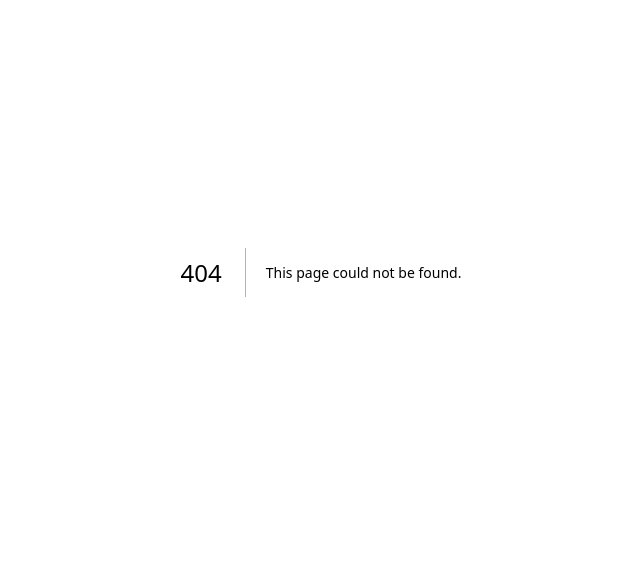
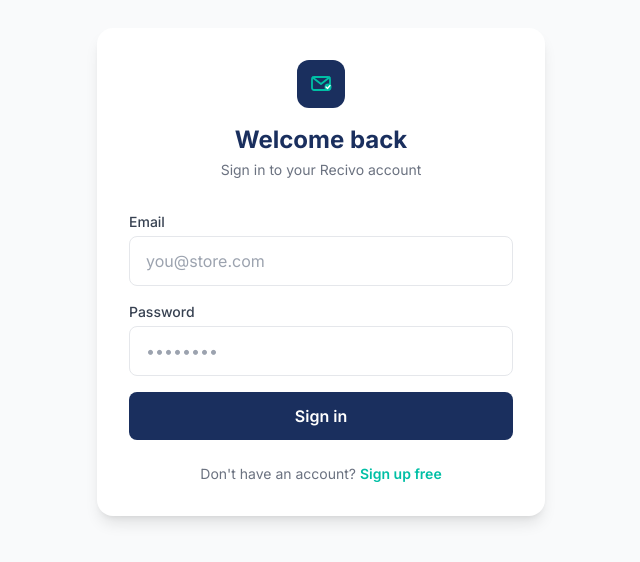
Before and after one commit to MrZorian/tryrecivo-app, a Next.js app: page /login in a window 1280 px wide. Before the commit this address had no page. Shown: the part 128-690 px from the top of the page, without its empty margins (319-959 px from the left). Built offline with nearby package versions, Linux system fonts and the light colour scheme; no server answers.

Commit message:
Add app/login/page.tsx

```diff
--- /dev/null
+++ b/app/login/page.tsx
@@ -0,0 +1,91 @@
+'use client'
+import { useState } from 'react'
+import { createClient } from '@/lib/supabase'
+import { useRouter } from 'next/navigation'
+import Link from 'next/link'
+import Image from 'next/image'
+
+export default function LoginPage() {
+  const [email, setEmail] = useState('')
+  const [password, setPassword] = useState('')
+  const [error, setError] = useState('')
+  const [loading, setLoading] = useState(false)
+  const router = useRouter()
+  const supabase = createClient()
+
+  const handleLogin = async (e: React.FormEvent) => {
+    e.preventDefault()
+    setLoading(true)
+    setError('')
+    const { error } = await supabase.auth.signInWithPassword({ email, password })
+    if (error) {
+      setError(error.message)
+      setLoading(false)
+    } else {
+      router.push('/dashboard')
+    }
+  }
+
+  return (
+    <div className="min-h-screen flex items-center justify-center bg-gray-50">
+      <div className="bg-white rounded-2xl shadow-lg p-8 w-full max-w-md">
+        <div className="text-center mb-8">
+          <div className="inline-flex items-center justify-center w-12 h-12 rounded-xl mb-4" style={{background:'#1a2f5e'}}>
+            <svg width="24" height="24" viewBox="0 0 24 24" fill="none">
+              <rect x="3" y="5" width="18" height="13" rx="2" stroke="#00bfa5" strokeWidth="1.8"/>
+              <polyline points="3,5 12,12 21,5" stroke="#00bfa5" strokeWidth="1.8" strokeLinejoin="round"/>
+              <circle cx="19" cy="15" r="3.5" fill="#00bfa5"/>
+              <polyline points="17,15 18.5,16.5 21,13.5" stroke="white" strokeWidth="1.3" strokeLinecap="round" strokeLinejoin="round"/>
+            </svg>
+          </div>
+          <h1 className="text-2xl font-bold" style={{color:'#1a2f5e'}}>Welcome back</h1>
+          <p className="text-gray-500 text-sm mt-1">Sign in to your Recivo account</p>
+        </div>
+
+        <form onSubmit={handleLogin} className="space-y-4">
+          <div>
+            <label className="block text-sm font-medium text-gray-700 mb-1">Email</label>
+            <input
+              type="email"
+              value={email}
+              onChange={e => setEmail(e.target.value)}
+              required
+              className="w-full px-4 py-3 rounded-lg border border-gray-200 focus:outline-none focus:ring-2 text-gray-900"
+              style={{'--tw-ring-color': '#00bfa5'} as any}
+              placeholder="you@store.com"
+            />
+          </div>
+          <div>
+            <label className="block text-sm font-medium text-gray-700 mb-1">Password</label>
+            <input
+              type="password"
+              value={password}
+              onChange={e => setPassword(e.target.value)}
+              required
+              className="w-full px-4 py-3 rounded-lg border border-gray-200 focus:outline-none focus:ring-2 text-gray-900"
+              placeholder="••••••••"
+            />
+          </div>
+
+          {error && <p className="text-red-500 text-sm">{error}</p>}
+
+          <button
+            type="submit"
+            disabled={loading}
+            className="w-full py-3 rounded-lg text-white font-semibold transition-all"
+            style={{background: loading ? '#94a3b8' : '#1a2f5e'}}
+          >
+            {loading ? 'Signing in...' : 'Sign in'}
+          </button>
+        </form>
+
+        <p className="text-center text-sm text-gray-500 mt-6">
+          Don&apos;t have an account?{' '}
+          <Link href="/signup" className="font-semibold" style={{color:'#00bfa5'}}>
+            Sign up free
+          </Link>
+        </p>
+      </div>
+    </div>
+  )
+}
```
